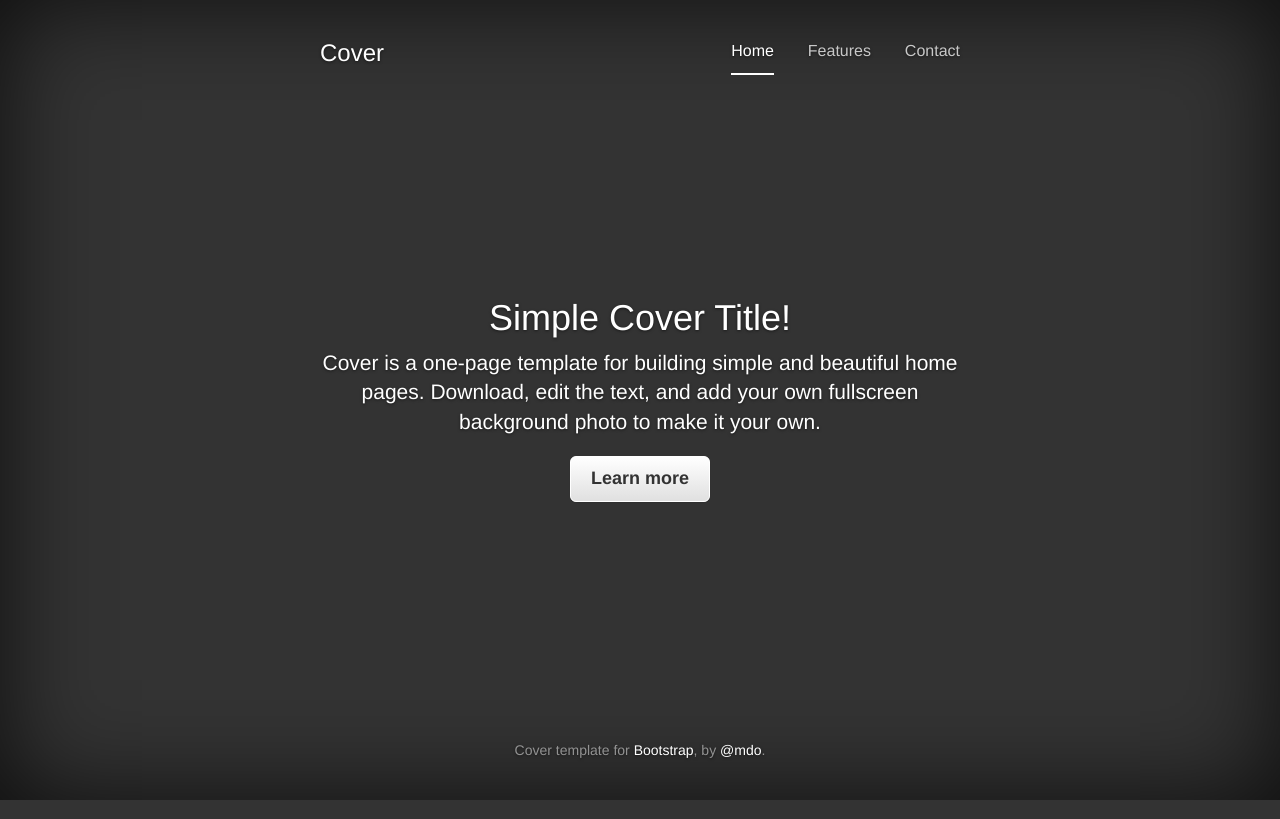
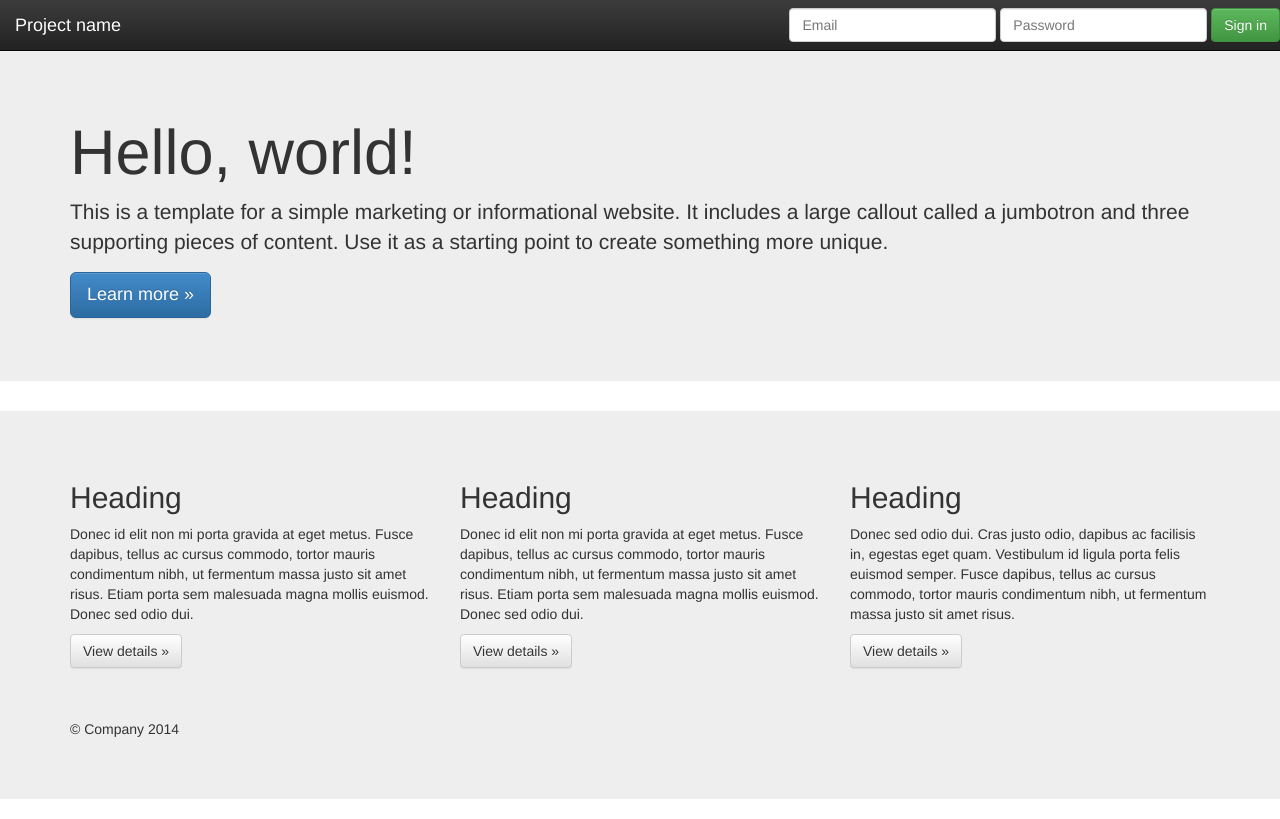
Before and after one commit to tedler/project, a website: page public/index.html in a window 1280 px wide. Drawn offline with Linux system fonts and the light colour scheme.

Commit message:
Several new changes to commit

```diff
--- a/assets/less/main.less
+++ b/assets/less/main.less
@@ -1,163 +1,10 @@
-/*
- * Globals
- */
+/* Move down content because we have a fixed navbar that is 50px tall */
+body {
+  padding-top: 50px;
+  padding-bottom: 20px;
+}
+.bg {
 
-/* Links */
-a,
-a:focus,
-a:hover {
-  color: #fff;
+	background: #eee !important;
+	padding: 50px 0;
 }
-
-/* Custom default button */
-.btn-default,
-.btn-default:hover,
-.btn-default:focus {
-  color: #333;
-  text-shadow: none; /* Prevent inheritence from `body` */
-  background-color: #fff;
-  border: 1px solid #fff;
-}
-
-
-/*
- * Base structure
- */
-
-html,
-body {
-  height: 100%;
-  background-color: #333;
-}
-body {
-  color: #fff;
-  text-align: center;
-  text-shadow: 0 1px 3px rgba(0,0,0,.5);
-}
-
-/* Extra markup and styles for table-esque vertical and horizontal centering */
-.site-wrapper {
-  display: table;
-  width: 100%;
-  height: 100%; /* For at least Firefox */
-  min-height: 100%;
-  -webkit-box-shadow: inset 0 0 100px rgba(0,0,0,.75);
-          box-shadow: inset 0 0 100px rgba(0,0,0,.75);
-}
-.site-wrapper-inner {
-  display: table-cell;
-  vertical-align: top;
-}
-.cover-container {
-  margin-right: auto;
-  margin-left: auto;
-}
-
-/* Padding for spacing */
-.inner {
-  padding: 30px;
-}
-
-
-/*
- * Header
- */
-.masthead-brand {
-  margin-top: 10px;
-  margin-bottom: 10px;
-}
-
-.masthead-nav > li {
-  display: inline-block;
-}
-.masthead-nav > li + li {
-  margin-left: 30px;
-}
-.masthead-nav > li > a {
-  padding-right: 0;
-  padding-left: 0;
-  font-size: 16px;
-  font-weight: normal;
-  color: #fff; /* IE8 proofing */
-  color: rgba(255,255,255,.75);
-  border-bottom: 2px solid transparent;
-}
-.masthead-nav > li > a:hover,
-.masthead-nav > li > a:focus {
-  background-color: transparent;
-  border-bottom-color: #a9a9a9;
-  border-bottom-color: rgba(255,255,255,.25);
-}
-.masthead-nav > .active > a,
-.masthead-nav > .active > a:hover,
-.masthead-nav > .active > a:focus {
-  color: #fff;
-  border-bottom-color: #fff;
-}
-
-@media (min-width: 768px) {
-  .masthead-brand {
-    float: left;
-  }
-  .masthead-nav {
-    float: right;
-  }
-}
-
-
-/*
- * Cover
- */
-
-.cover {
-  padding: 0 20px;
-}
-.cover .btn-lg {
-  padding: 10px 20px;
-  font-weight: bold;
-}
-
-
-/*
- * Footer
- */
-
-.mastfoot {
-  color: #999; /* IE8 proofing */
-  color: rgba(255,255,255,.5);
-}
-
-
-/*
- * Affix and center
- */
-
-@media (min-width: 768px) {
-  /* Pull out the header and footer */
-  .masthead {
-    position: fixed;
-    top: 0;
-  }
-  .mastfoot {
-    position: fixed;
-    bottom: 0;
-  }
-  /* Start the vertical centering */
-  .site-wrapper-inner {
-    vertical-align: middle;
-  }
-  /* Handle the widths */
-  .masthead,
-  .mastfoot,
-  .cover-container {
-    width: 100%; /* Must be percentage or pixels for horizontal alignment */
-  }
-}
-
-@media (min-width: 992px) {
-  .masthead,
-  .mastfoot,
-  .cover-container {
-    width: 700px;
-  }
-}
--- a/assets/less/variables.less
+++ b/assets/less/variables.less
@@ -1 +1 @@
-@icon-font-path:	"../tfonts/";
+@icon-font-path:	"../fonts/";
--- a/public/index.html
+++ b/public/index.html
@@ -14,41 +14,67 @@
 
   <!-- ### START OF BT TEMPLATE ### -->
 
-   <div class="site-wrapper">
-
-      <div class="site-wrapper-inner">
-
-        <div class="cover-container">
-
-          <div class="masthead clearfix">
-            <div class="inner">
-              <h3 class="masthead-brand">Cover</h3>
-              <ul class="nav masthead-nav">
-                <li class="active"><a href="#">Home</a></li>
-                <li><a href="#">Features</a></li>
-                <li><a href="#">Contact</a></li>
-              </ul>
+  <div class="navbar-wrapper">
+   <div class="navbar navbar-inverse navbar-fixed-top" role="navigation">
+    <div class="navbar-header">
+      <button type="button" class="navbar-toggle collapsed" data-toggle="collapse" data-target=".navbar-collapse">
+        <span class="sr-only">Toggle navigation</span>
+        <span class="icon-bar"></span>
+        <span class="icon-bar"></span>
+        <span class="icon-bar"></span>
+      </button>
+      <a class="navbar-brand" href="#">Project name</a>
+    </div>
+    <div class="navbar-collapse collapse">
+      <form class="navbar-form navbar-right" role="form">
+        <div class="form-group">
+          <input type="text" placeholder="Email" class="form-control">
+        </div>
+        <div class="form-group">
+          <input type="password" placeholder="Password" class="form-control">
+        </div>
+        <button type="submit" class="btn btn-success">Sign in</button>
+      </form>
+    </div><!--/.navbar-collapse -->
   </div>
 </div>
 
-          <div class="inner cover">
-            <h1 class="cover-heading">Simple Cover Title!</h1>
-            <p class="lead">Cover is a one-page template for building simple and beautiful home pages. Download, edit the text, and add your own fullscreen background photo to make it your own.</p>
-            <p class="lead">
-              <a href="#" class="btn btn-lg btn-default">Learn more</a>
-            </p>
-          </div>
-
-          <div class="mastfoot">
-            <div class="inner">
-              <p>Cover template for <a href="http://getbootstrap.com">Bootstrap</a>, by <a href="https://twitter.com/mdo">@mdo</a>.</p>
+<!-- Main jumbotron for a primary marketing message or call to action -->
+<div class="jumbotron">
+  <div class="container">
+    <h1>Hello, world!</h1>
+    <p>This is a template for a simple marketing or informational website. It includes a large callout called a jumbotron and three supporting pieces of content. Use it as a starting point to create something more unique.</p>
+    <p><a class="btn btn-primary btn-lg" role="button">Learn more &raquo;</a></p>
   </div>
 </div>
 
+<div class="bg">
+  <div class="container">
+    <!-- Example row of columns -->
+    <div class="row">
+      <div class="col-md-4">
+        <h2>Heading</h2>
+        <p>Donec id elit non mi porta gravida at eget metus. Fusce dapibus, tellus ac cursus commodo, tortor mauris condimentum nibh, ut fermentum massa justo sit amet risus. Etiam porta sem malesuada magna mollis euismod. Donec sed odio dui. </p>
+        <p><a class="btn btn-default" href="#" role="button">View details &raquo;</a></p>
+      </div>
+      <div class="col-md-4">
+        <h2>Heading</h2>
+        <p>Donec id elit non mi porta gravida at eget metus. Fusce dapibus, tellus ac cursus commodo, tortor mauris condimentum nibh, ut fermentum massa justo sit amet risus. Etiam porta sem malesuada magna mollis euismod. Donec sed odio dui. </p>
+        <p><a class="btn btn-default" href="#" role="button">View details &raquo;</a></p>
+      </div>
+      <div class="col-md-4">
+        <h2>Heading</h2>
+        <p>Donec sed odio dui. Cras justo odio, dapibus ac facilisis in, egestas eget quam. Vestibulum id ligula porta felis euismod semper. Fusce dapibus, tellus ac cursus commodo, tortor mauris condimentum nibh, ut fermentum massa justo sit amet risus.</p>
+        <p><a class="btn btn-default" href="#" role="button">View details &raquo;</a></p>
+      </div>
     </div>
 
-      </div>
+    <hr>
 
+    <footer>
+      <p>&copy; Company 2014</p>
+    </footer>
+  </div> <!-- /container -->
 </div>
 
 <!-- ### END OF BT TEMPLATE ### -->
```
Also changed, not shown: public/css/style.css, 1 other file. Lines whose indentation alone changed are shown as unchanged.
